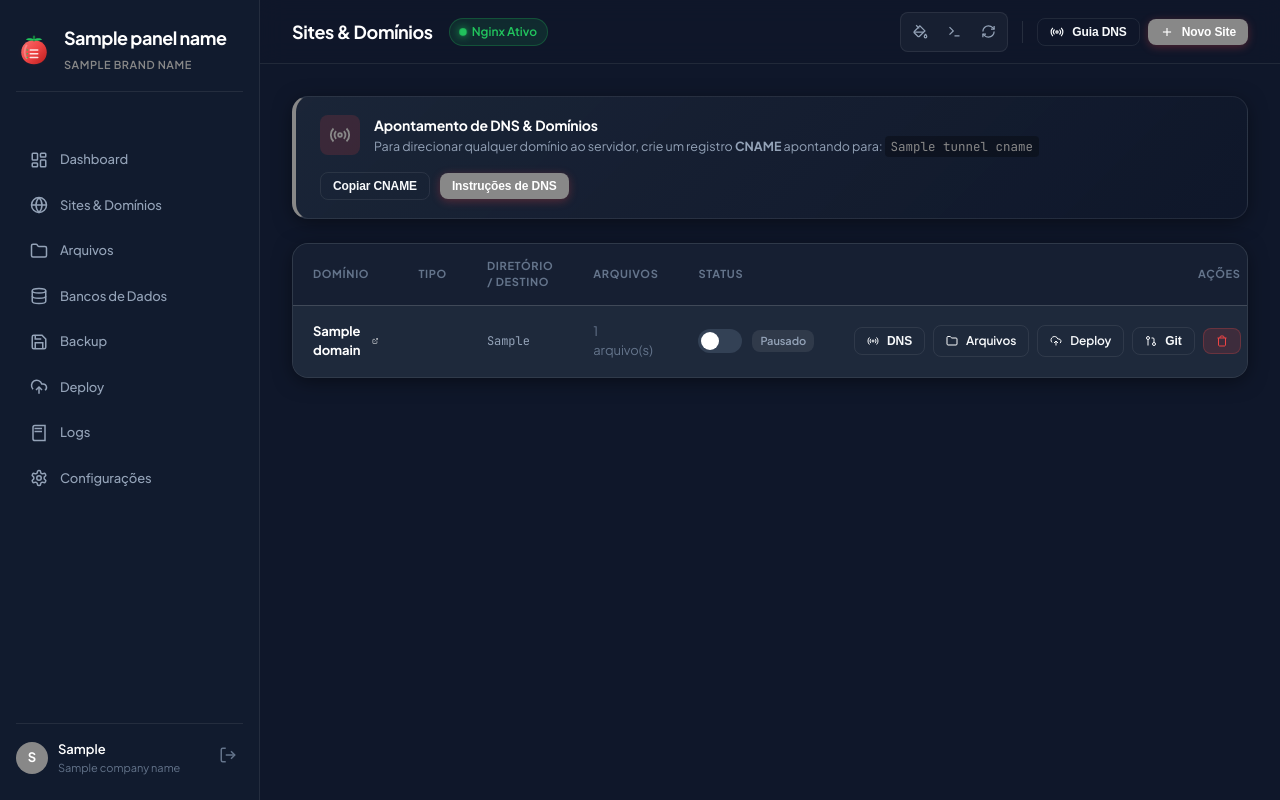
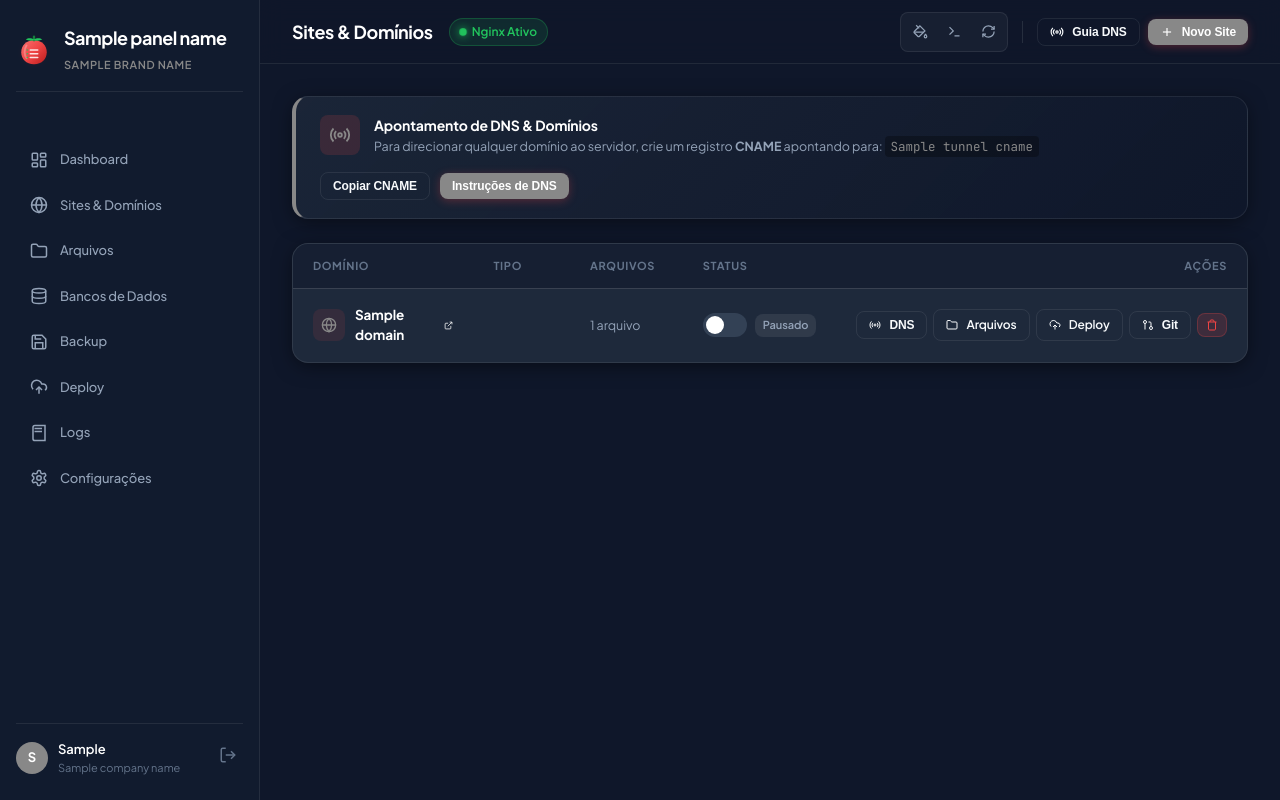
Before and after one commit to rindermaster/tomate-cp, a Python web app: template app/templates/sites.html in a window 1280 px wide. Run offline with Jinja, Linux system fonts and the light colour scheme; the template is opened without the code that fills it: most values are stand-ins (such as "Sample title", 1, 10 or a date in 2020).

Commit message:
style: remover coluna de diretório na tabela de sites e eliminar barra de rolagem horizontal

```diff
--- a/app/templates/sites.html
+++ b/app/templates/sites.html
@@ -46,68 +46,74 @@
     <table>
         <thead>
             <tr>
-                <th>Domínio</th>
-                <th>Tipo</th>
-                <th>Diretório / Destino</th>
-                <th>Arquivos</th>
-                <th>Status</th>
-                <th style="text-align: right;">Ações</th>
+                <th style="width: 28%;">Domínio</th>
+                <th style="width: 18%;">Tipo</th>
+                <th style="width: 14%;">Arquivos</th>
+                <th style="width: 14%;">Status</th>
+                <th style="width: 26%; text-align: right;">Ações</th>
             </tr>
         </thead>
         <tbody>
             {% for site in sites %}
             <tr>
                 <td>
-                    <div style="display: flex; align-items: center; gap: 8px;">
-                        <a href="http://{{ site.domain }}" target="_blank" rel="noopener" style="font-weight: 700; color: #FFFFFF; text-decoration: none; display: flex; align-items: center; gap: 6px;">
-                            {{ site.domain }}
-                            <svg width="12" height="12" fill="none" stroke="currentColor" stroke-width="2" viewBox="0 0 24 24"><path d="M18 13v6a2 2 0 0 1-2 2H5a2 2 0 0 1-2-2V8a2 2 0 0 1 2-2h6"/><polyline points="15 3 21 3 21 9"/><line x1="10" x2="21" y1="14" y2="3"/></svg>
-                        </a>
+                    <div style="display: flex; align-items: center; gap: 10px;">
+                        <div style="width: 32px; height: 32px; border-radius: 8px; background: rgba(239, 68, 68, 0.1); display: flex; align-items: center; justify-content: center; color: var(--color-primary); flex-shrink: 0;">
+                            <svg width="16" height="16" fill="none" stroke="currentColor" stroke-width="2" viewBox="0 0 24 24"><circle cx="12" cy="12" r="10"/><path d="M12 2a14.5 14.5 0 0 0 0 20 14.5 14.5 0 0 0 0-20"/><path d="M2 12h20"/></svg>
+                        </div>
+                        <div>
+                            <a href="http://{{ site.domain }}" target="_blank" rel="noopener" style="font-weight: 700; color: #FFFFFF; text-decoration: none; display: inline-flex; align-items: center; gap: 6px; font-size: 13.5px;" title="Abrir {{ site.domain }} (Diretório: {{ site.root_path }})">
+                                {{ site.domain }}
+                                <svg width="11" height="11" fill="none" stroke="currentColor" stroke-width="2" viewBox="0 0 24 24"><path d="M18 13v6a2 2 0 0 1-2 2H5a2 2 0 0 1-2-2V8a2 2 0 0 1 2-2h6"/><polyline points="15 3 21 3 21 9"/><line x1="10" x2="21" y1="14" y2="3"/></svg>
+                            </a>
+                            {% if site.type == "proxy" %}
+                            <div style="font-size: 11px; color: var(--color-text-subtle); font-family: var(--font-mono); margin-top: 1px;">
+                                Proxy: {{ site.proxy_target }}
+                            </div>
+                            {% endif %}
+                        </div>
                     </div>
                 </td>
                 <td>
-                    {% if site.type == 'static' %}
+                    {% if site.type == "static" %}
                     <span class="badge badge-success">Estático (HTML)</span>
-                    {% elif site.type == 'proxy' %}
+                    {% elif site.type == "proxy" %}
                     <span class="badge badge-warning">Proxy Reverso</span>
-                    {% elif site.type == 'php' %}
+                    {% elif site.type == "php" %}
                     <span class="badge badge-neutral">PHP-FPM</span>
                     {% endif %}
                 </td>
-                <td style="font-family: var(--font-mono); font-size: 12px; color: var(--color-text-muted);">
-                    {% if site.type == 'proxy' %}
-                    {{ site.proxy_target }}
+                <td>
+                    {% if site.type == "proxy" %}
+                    <span style="font-size: 12.5px; color: var(--color-text-subtle);">—</span>
                     {% else %}
-                    {{ site.root_path }}
+                    <span style="font-size: 12.5px; color: var(--color-text-muted);">
+                        {{ site.files_count }} {% if site.files_count == 1 %}arquivo{% else %}arquivos{% endif %}
+                    </span>
                     {% endif %}
                 </td>
                 <td>
-                    <span style="font-size: 13px; color: var(--color-text-subtle);">
-                        {{ site.files_count }} arquivo(s)
-                    </span>
-                </td>
-                <td>
-                    <div style="display: flex; align-items: center; gap: 10px;">
+                    <div style="display: flex; align-items: center; gap: 8px;">
                         <label class="toggle-switch">
                             <input type="checkbox" class="toggle-site" {% if site.active %}checked{% endif %} onchange="handleSiteToggle('{{ site.domain }}', this)">
                             <span class="toggle-slider"></span>
                         </label>
                         <span id="status-badge-{{ site.domain }}" class="badge {% if site.active %}badge-success{% else %}badge-neutral{% endif %}">
-                            {{ 'Ativo' if site.active else 'Pausado' }}
+                            {{ "Ativo" if site.active else "Pausado" }}
                         </span>
                     </div>
                 </td>
                 <td style="text-align: right;">
-                    <div style="display: inline-flex; align-items: center; gap: 8px;">
-                        <button class="btn btn-outline btn-sm" onclick="openDnsModal('{{ site.domain }}')" title="Ver como apontar o DNS deste domínio">
+                    <div style="display: inline-flex; align-items: center; justify-content: flex-end; gap: 6px;">
+                        <button class="btn btn-outline btn-sm" onclick="openDnsModal('{{ site.domain }}')" title="Ver apontamento DNS">
                             <svg width="12" height="12" fill="none" stroke="currentColor" stroke-width="2" viewBox="0 0 24 24"><path d="M4.9 19.1C1 15.2 1 8.8 4.9 4.9"/><path d="M7.8 16.2c-2.3-2.3-2.3-6.1 0-8.5"/><circle cx="12" cy="12" r="2"/><path d="M16.2 7.8c2.3 2.3 2.3 6.1 0 8.5"/><path d="M19.1 4.9C23 8.8 23 15.1 19.1 19"/></svg>
                             DNS
                         </button>
-                        <a href="/files?path={{ site.root_path }}" class="btn btn-outline btn-sm" title="Gerenciar arquivos e editar código">
+                        <a href="/files?path={{ site.root_path }}" class="btn btn-outline btn-sm" title="Gerenciar arquivos e código">
                             <svg width="12" height="12" fill="none" stroke="currentColor" stroke-width="2" viewBox="0 0 24 24"><path d="M4 20h16a2 2 0 0 0 2-2V8a2 2 0 0 0-2-2h-7.93a2 2 0 0 1-1.66-.9l-.82-1.2A2 2 0 0 0 7.93 3H4a2 2 0 0 0-2 2v13c0 1.1.9 2 2 2Z"/></svg>
                             Arquivos
                         </a>
-                        <a href="/deploy?site={{ site.domain }}" class="btn btn-outline btn-sm" title="Enviar arquivos ZIP">
+                        <a href="/deploy?site={{ site.domain }}" class="btn btn-outline btn-sm" title="Upload de pacotes ZIP">
                             <svg width="12" height="12" fill="none" stroke="currentColor" stroke-width="2" viewBox="0 0 24 24"><path d="M4 14.899A7 7 0 1 1 15.71 8h1.79a4.5 4.5 0 0 1 2.5 8.242"/><path d="M12 12v9"/><path d="m8 16 4-4 4 4"/></svg>
                             Deploy
                         </a>
@@ -115,7 +121,7 @@
                             <svg width="12" height="12" fill="none" stroke="currentColor" stroke-width="2" viewBox="0 0 24 24"><circle cx="18" cy="18" r="3"/><circle cx="6" cy="6" r="3"/><path d="M13 6h3a2 2 0 0 1 2 2v7"/><line x1="6" y1="9" x2="6" y2="21"/></svg>
                             Git
                         </button>
-                        <button class="btn btn-danger btn-sm" onclick="confirmDeleteSite('{{ site.domain }}')" title="Excluir site">
+                        <button class="btn btn-danger btn-sm" style="padding: 5px 8px;" onclick="confirmDeleteSite('{{ site.domain }}')" title="Excluir site">
                             <svg width="12" height="12" fill="none" stroke="currentColor" stroke-width="2" viewBox="0 0 24 24"><path d="M3 6h18"/><path d="M19 6v14c0 1-1 2-2 2H7c-1 0-2-1-2-2V6"/><path d="M8 6V4c0-1 1-2 2-2h4c1 0 2 1 2 2v2"/></svg>
                         </button>
                     </div>
@@ -123,7 +129,7 @@
             </tr>
             {% else %}
             <tr>
-                <td colspan="6" style="text-align: center; padding: 48px; color: var(--color-text-subtle);">
+                <td colspan="5" style="text-align: center; padding: 48px; color: var(--color-text-subtle);">
                     <p style="margin-bottom: 12px; font-size: 15px;">Nenhum site configurado ainda.</p>
                     <button class="btn btn-primary btn-sm" onclick="openModal('modal-create-site')">
                         Adicionar Primeiro Site
```
